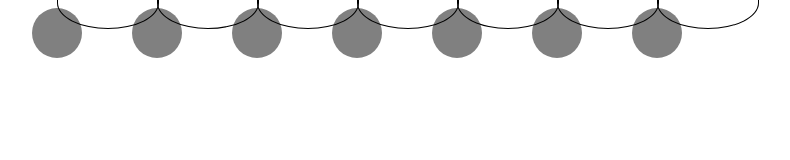
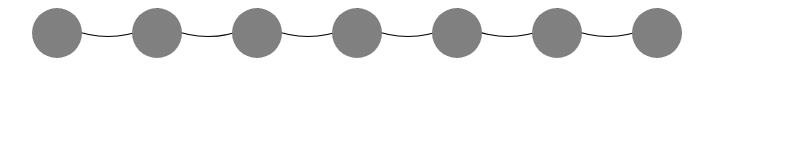
Before and after one commit to mrkshx/christmas_lights, a website: page src/index.html in a window 1280 px wide. Shown: the whole page, without its empty margins (283-1073 px from the left). Drawn offline with Linux system fonts and the light colour scheme.

Commit message:
put wires to background and removed overflow

```diff
--- a/src/style/index.css
+++ b/src/style/index.css
@@ -5,6 +5,7 @@ body {
 
 #fairy_lights {
   display: inline-flex;
+  overflow: hidden;
 }
 
 .bulb {
@@ -13,9 +14,10 @@ body {
   border-radius: 50%;
   background-color: grey;
   margin: 0 25px;
+  position: relative;
 }
 
-.bulb:after {
+.bulb:not(:last-child):after {
   content: '';
   width: 100px;
   border: 1px solid black;
@@ -23,4 +25,5 @@ body {
   border-radius: 0 0 60% 60%;
   position: absolute;
   top: -23px;
+  z-index: -1;
 }
```
